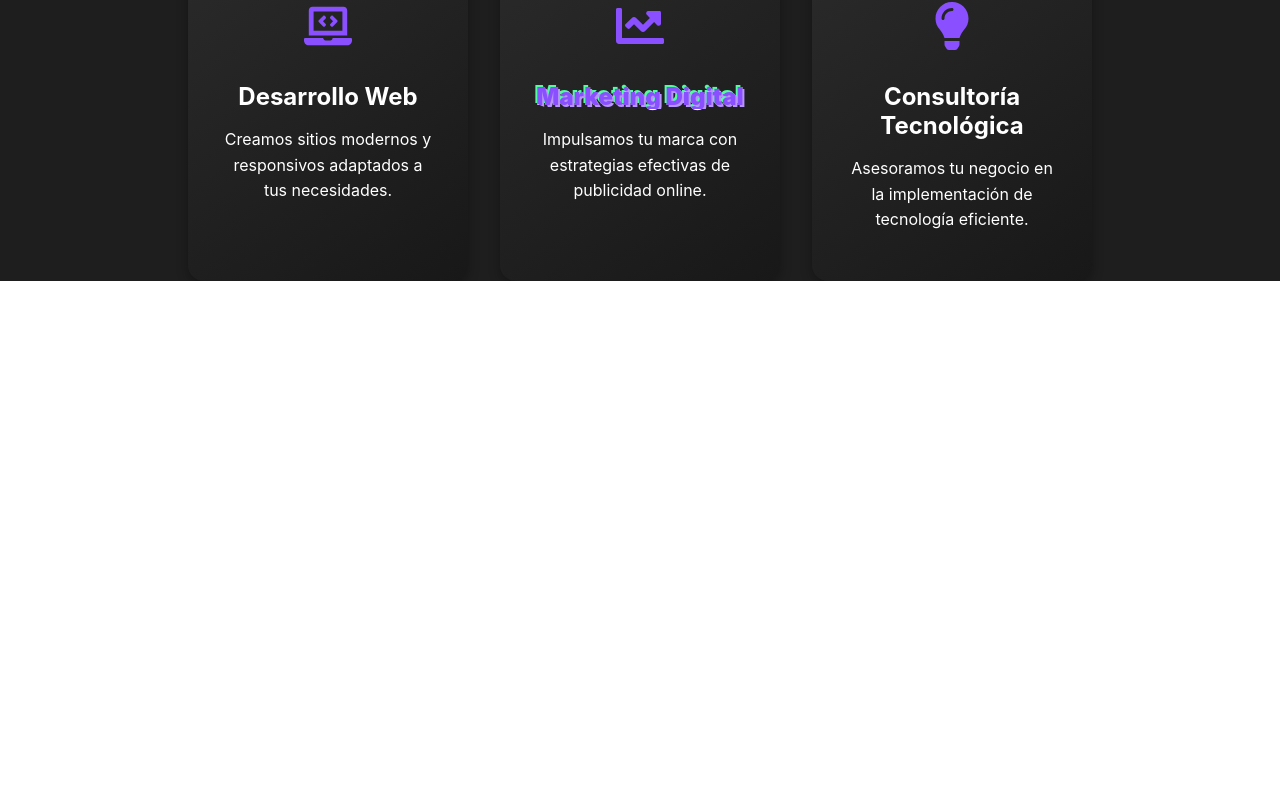
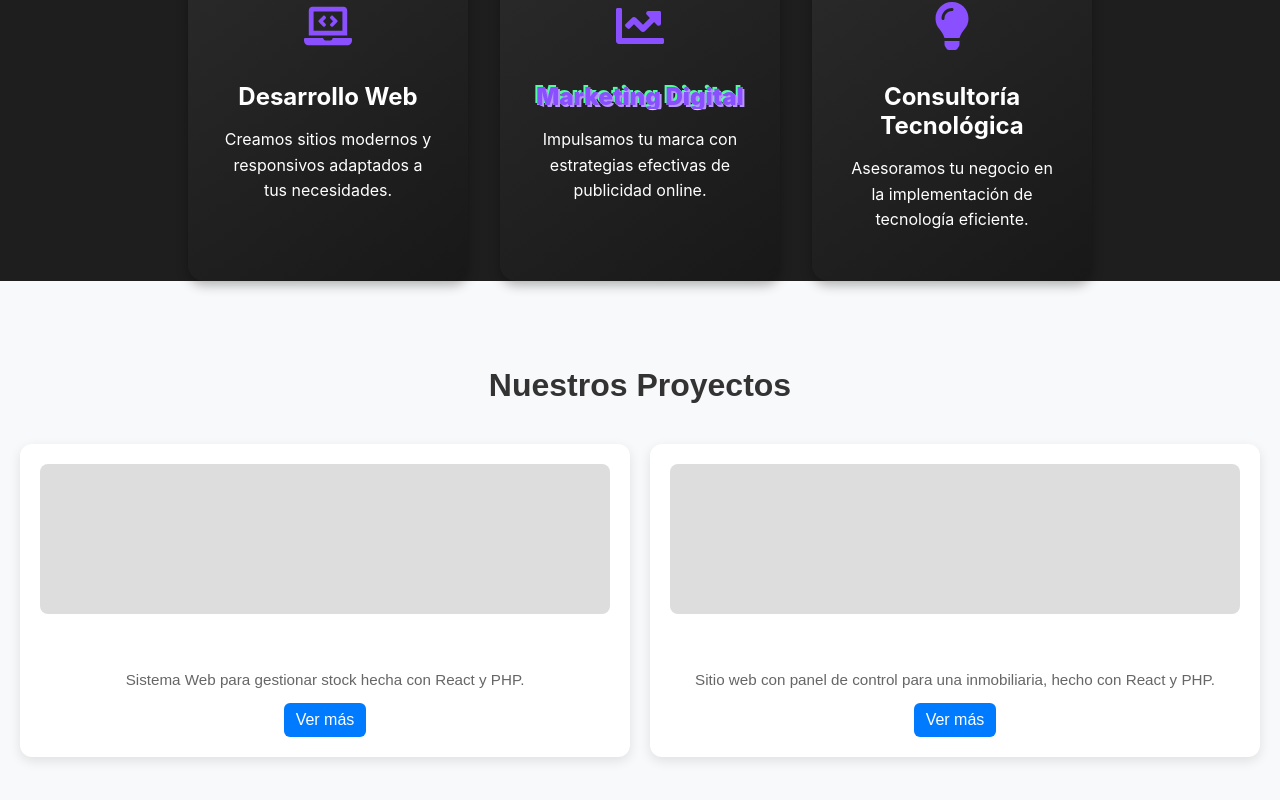
Before and after one commit to Eon-cloud-fgl/Portfolio-Eon-Solution, a React (Vite) app: page / in a window 1280 px wide. Shown: the part 1352-2152 px from the top of the page. Before the commit the page ends 1633 px from the top, so only its background shows below. Built offline with nearby package versions, Linux system fonts and the light colour scheme; a web font is replaced by a local one.

Commit message:
Inicializacion del diseño de las projects cards

```diff
--- /dev/null
+++ b/src/components/Projects.jsx
@@ -0,0 +1,51 @@
+import "../styles/projects.css";
+
+
+export default function Projects() {
+    const projectList = [
+  {
+    title: "Propiedades Mottoso",
+    description: "Sitio Web de una inmobiliaria en React y PHP.",
+    image: " ",
+    link: " ",
+  },
+  {
+    title: "Otter Task",
+    description: "Aplicación de gestión de stock y ventas en React y PHP.",
+    image: " " ,
+    link: " ",
+  }
+];
+
+    return (
+        <>
+            <section className="projects">
+            <h2 className="projects-title">Nuestros Proyectos</h2>
+
+            <div className="projects-grid">
+
+
+                <div className="project-card">
+                    <div className="project-image">
+
+                    </div>
+
+                        <h3>Otter Task</h3>
+                        <p>Sistema Web para gestionar stock hecha con React y PHP.</p>
+                        <a href="#">Ver más</a>
+                    </div>
+
+
+                <div className="project-card">
+                    <div className="project-image">
+
+                    </div>
+                        <h3>Sitio Web "Inmobiliaria Mottoso"</h3>
+                        <p>Sitio web con panel de control para una inmobiliaria, hecho con React y PHP.</p>
+                        <a href="#">Ver más</a>
+                    </div>
+            </div>
+    </section>
+        </>
+    );
+}
--- a/src/pages/Home.jsx
+++ b/src/pages/Home.jsx
@@ -1,6 +1,7 @@
 import '../styles/Home.css';
 import Hero from '../components/Hero';
 import Services from '../components/Services';
+import Projects from '../components/projects';
 import React, { useRef, useEffect } from 'react';
 
 function Banner() {
@@ -45,6 +46,7 @@ export default function Home() {
             <div className='home-container'>
                 <Hero />
                 <Services />
+                <Projects/>
             </div>
         </>
     )
--- /dev/null
+++ b/src/styles/Projects.css
@@ -0,0 +1,62 @@
+.projects {
+  padding: 60px 20px;
+  text-align: center;
+  background-color: #f8f9fa;
+}
+
+.projects-title {
+  font-size: 2rem;
+  margin-bottom: 40px;
+  color: #333;
+}
+
+.projects-grid {
+  display: grid;
+  grid-template-columns: repeat(auto-fit, minmax(280px, 1fr));
+  gap: 20px;
+}
+
+.project-card {
+  background: white;
+  border-radius: 12px;
+  padding: 20px;
+  box-shadow: 0 4px 12px rgba(0, 0, 0, 0.1);
+  transition: transform 0.2s ease;
+}
+
+.project-card:hover {
+  transform: translateY(-5px);
+}
+
+.project-image {
+  width: 100%;
+  height: 150px;
+  background-color: #ddd; /* espacio vacío por ahora */
+  border-radius: 8px;
+  margin-bottom: 15px;
+}
+
+.project-card h3 {
+  font-size: 1.2rem;
+  margin-bottom: 10px;
+}
+
+.project-card p {
+  font-size: 0.95rem;
+  color: #666;
+  margin-bottom: 15px;
+}
+
+.project-card a {
+  display: inline-block;
+  padding: 8px 12px;
+  background-color: #007bff;
+  color: white;
+  border-radius: 6px;
+  text-decoration: none;
+  transition: background-color 0.2s ease;
+}
+
+.project-card a:hover {
+  background-color: #0056b3;
+}
```
